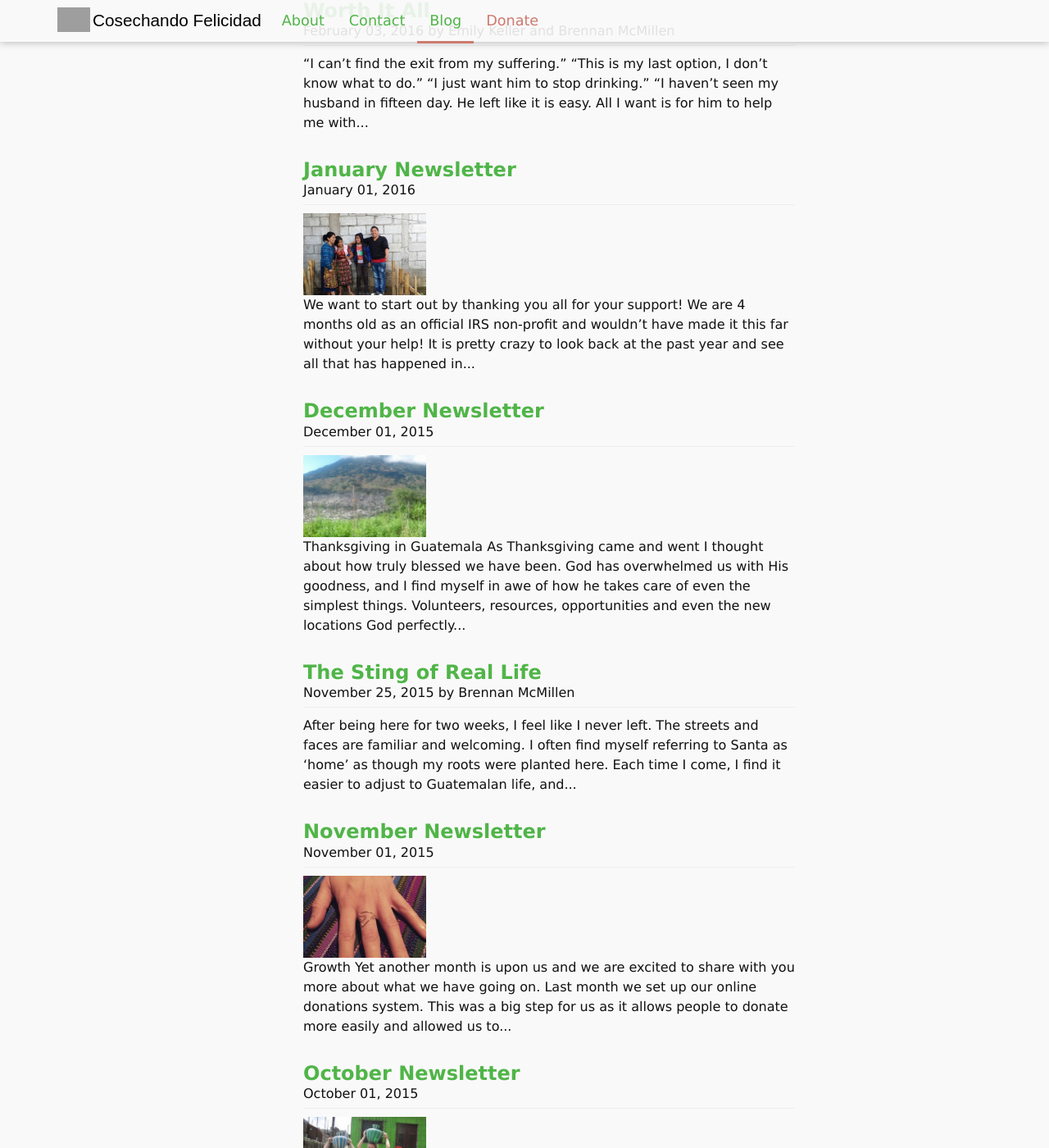
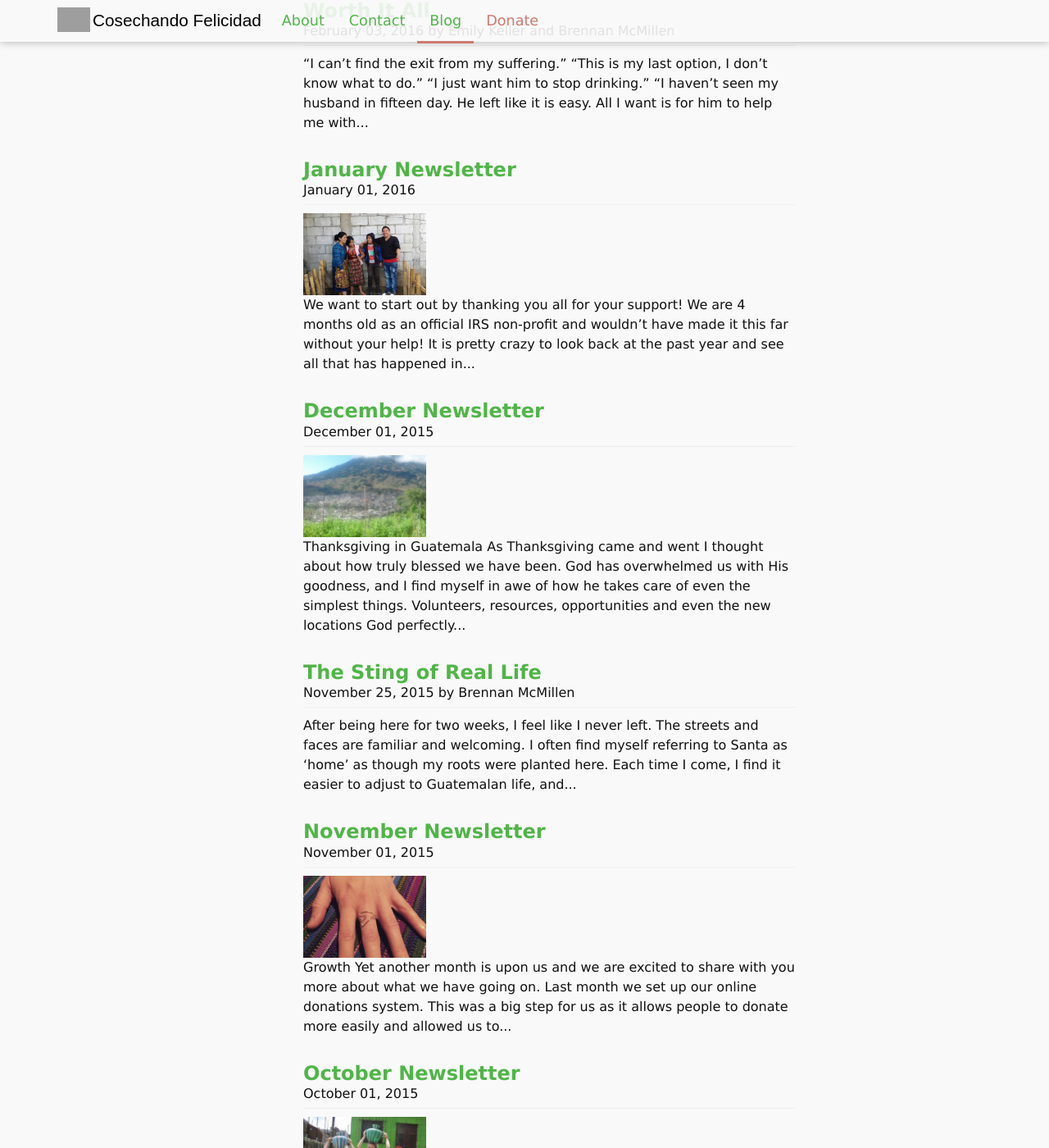
Before and after one commit to harvestinghappiness/harvestinghappiness.github.io, a Jekyll site: the page built from blog.md, in a window 1280 px wide and 1400 px high, scrolled down 1144 px. Shown: the whole window at 82% size. Built offline with Jekyll 4.4.1, drawn with Linux system fonts in a browser that asks for light colours; comment, search, counter and statistics services are not loaded.

Commit message:
Update style.css

```diff
--- a/css/style.css
+++ b/css/style.css
@@ -249,7 +249,7 @@
     height: 100px;
     background-size: cover;
     background-repeat: no-repeat;
-    background-position: 50% 50%;
+    background-position: 0 50%;
 }
 
 /* Nav Dropdown begin */
```
